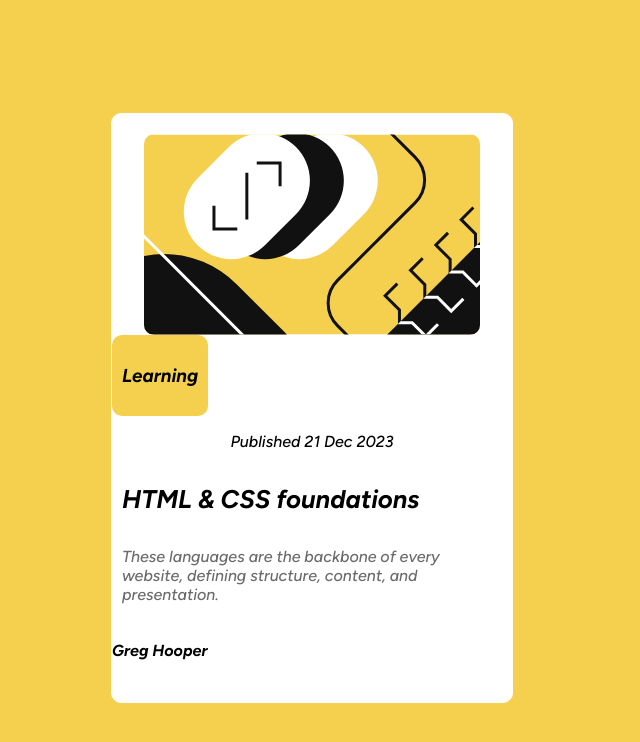
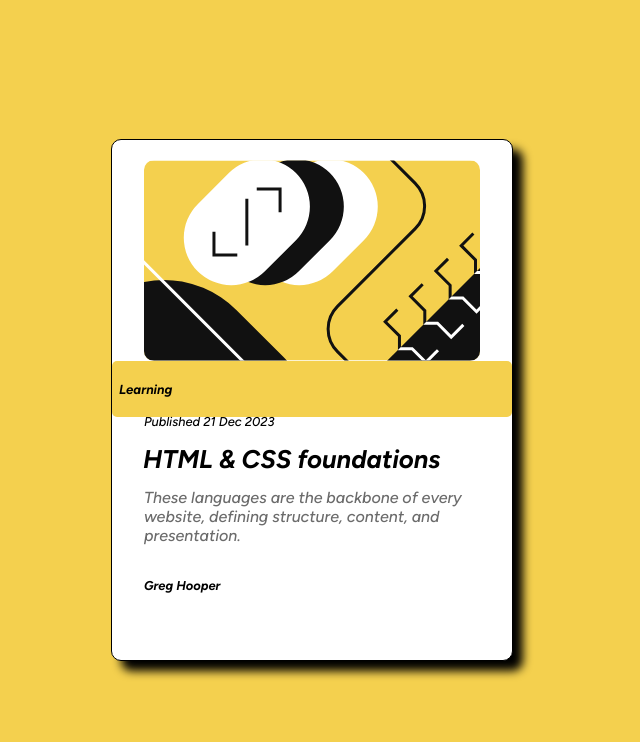
Before and after one commit to gilzcdng/blog-preview-card-main, a plain HTML site: page index.html in a window 1280 px wide. Shown: the whole page, without its empty margins (328-968 px from the left). Drawn offline with Linux system fonts and the light colour scheme.

Commit message:
finished all css and added box shadow and hover animation

```diff
--- a/styles.css
+++ b/styles.css
@@ -5,17 +5,20 @@ body    {
    justify-content: center;
    align-items: center;
    min-height: 100vh;
+   margin: 0 auto;
 }
 
 .container {
 
-    border: 1px hsl(0, 0%, 100%) solid;
+    border: 1px solid black;
     border-radius: 10px;
     background-color: hsl(0, 0%, 100%);
     display: flex;
     flex-direction: column;
     width: 400px;
-    padding: 20px 0px 20px 0px;
+    padding: 20px 0px 0px 0px;
+    cursor: pointer;
+    box-shadow: 10px 10px 10px black;
 
 }
 
@@ -28,32 +31,86 @@ body    {
     border-radius: 10px;
 }
 
+.objective {
+    display: flex;
+    flex-direction: column;
+
+    padding: 0px 32px;
+
+
+}
+
 .txtborder {
 
     background-color: hsl(47, 88%, 63%);
-    border-radius: 10px;
-    padding: 10px;
-    width: 80%;
-    text-align: left;
-    width: fit-content;
+    border-radius: 5px;
+    font-size: .7em;
+    padding: 7px;
+
+
 }
 
 .date {
+
     display: flex;
     text-align: left;
-    padding: 0px 10px 0px 10px;
-    margin: 0 auto;
+    padding: 0px 10px;
+    font-size: .8em;
+    padding: 0px 32px;
+
+    position: relative;
+    bottom: 15px
+
+
 }
 
 .title {
+
     text-align: left;
-    padding: 0px 10px 0px 10px;
-    font-size: .8em
+    padding: 0px 31px;
+    font-size: .8em;
+    position: relative;
+    bottom: 30px;
+
+}
+
+.title:hover {
+    color: hsl(47, 88%, 63%);
+    transition: all 0.3s ease-in-out;
+
 }
 
 .description {
+
+    display: flex;
+    flex-direction: column;
+    justify-content: center;
+    margin: 0 auto;
     text-align: left;
-    padding: 0px 10px 0px 10px;
+
+    position: relative;
+    bottom: 50px;
+    padding: 0px 32px;
     font-size: 1em;
     color: hsl(0, 0%, 42%);
+
 }
+
+.author {
+    text-align: left;
+    padding: 0px 32px;
+    font-size: .8em;
+    display: flex;
+    flex-direction: row;
+    align-items: center;
+    position: relative;
+    bottom: 50px;
+}
+
+.author_img {
+    display: flex;
+    border-radius: 60%;
+    width: 30px;
+    height: 30px;
+    margin-right: 10px;
+}
```
